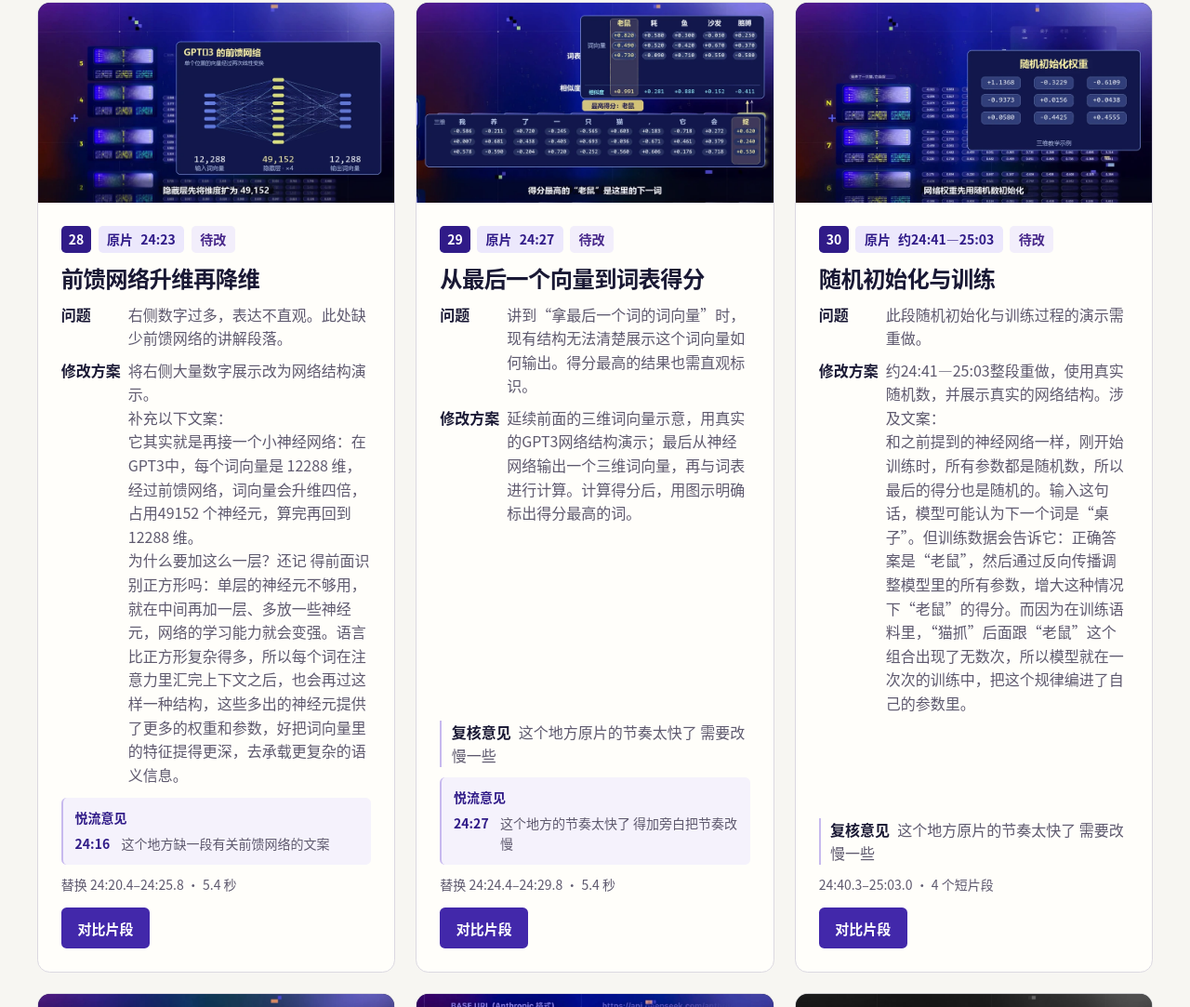
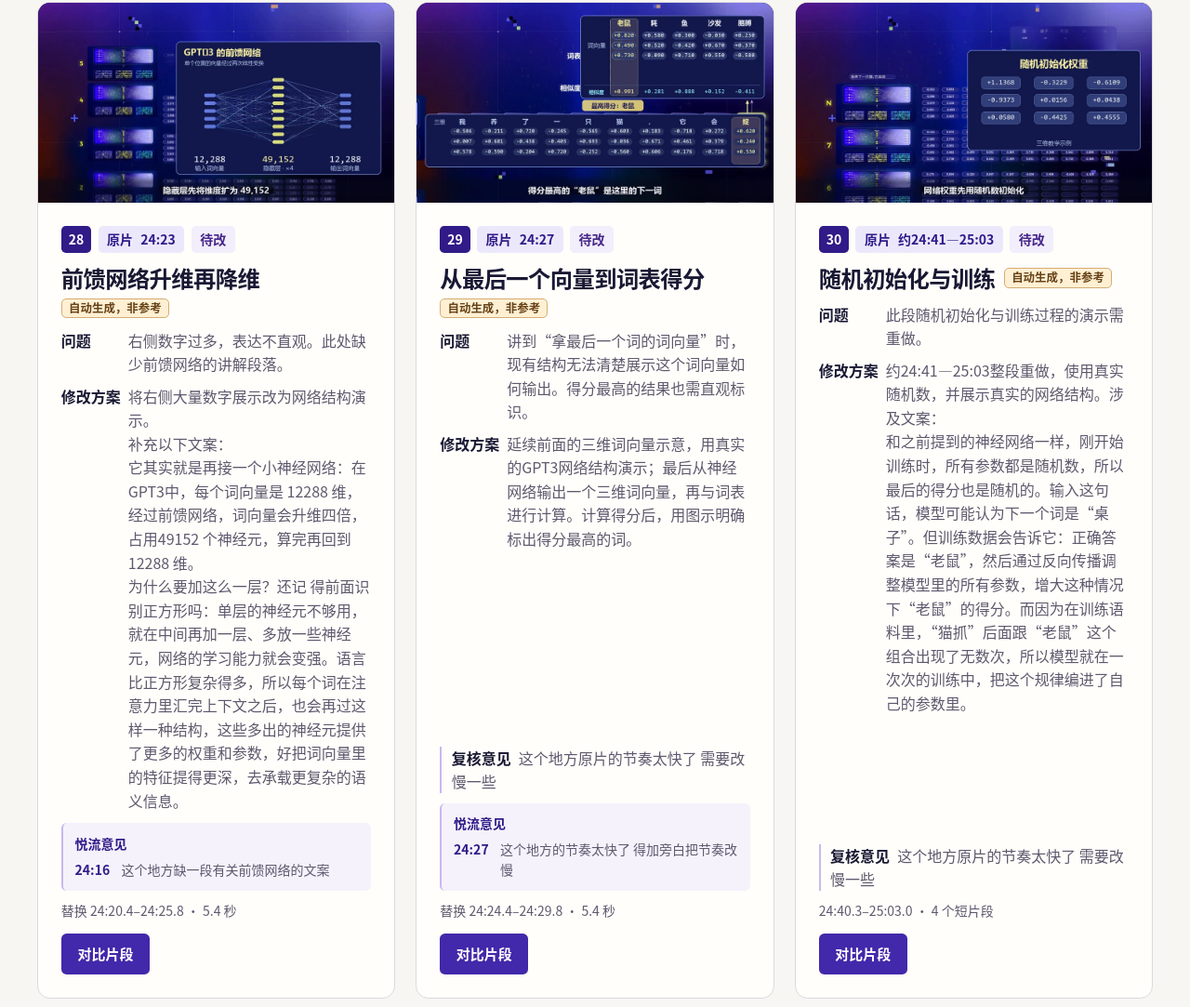
Before and after one commit to passwordis42/motion-graphics, a plain HTML site: page index.html in a window 1280 px wide. Shown: the part 7236-8319 px from the top of the page at 93% size. Drawn offline with Linux system fonts and the light colour scheme.

Commit message:
Show generated comparison badges on collection cards

```diff
--- a/index.html
+++ b/index.html
@@ -117,6 +117,19 @@
       font-size: clamp(1.2rem, 2.2vw, 1.52rem);
       line-height: 1.3;
       letter-spacing: -0.025em;
+    }
+
+    .card-heading { display: flex; flex-wrap: wrap; align-items: center; gap: 0.38rem 0.6rem; }
+    .generated-badge {
+      padding: 0.15rem 0.45rem;
+      border: 1px solid #d5ab72;
+      border-radius: 0.32rem;
+      background: #fff0d4;
+      color: #674216;
+      font-size: 0.78rem;
+      font-weight: 700;
+      line-height: 1.2;
+      white-space: nowrap;
     }
 
     .revision { display: grid; flex: 1; align-content: start; gap: 0.55rem; margin: 0; line-height: 1.6; }
@@ -893,7 +906,10 @@
             <p class="timestamp">原片 <time datetime="PT24M23S">24:23</time></p>
             <span class="review-status">待改</span>
           </div>
+          <div class="card-heading">
             <h2 id="t2423-title">前馈网络升维再降维</h2>
+            <span class="generated-badge">自动生成，非参考</span>
+          </div>
           <dl class="revision">
             <div><dt>问题</dt><dd>右侧数字过多，表达不直观。此处缺少前馈网络的讲解段落。</dd></div>
             <div><dt>修改方案</dt><dd>将右侧大量数字展示改为网络结构演示。
@@ -924,7 +940,10 @@
             <p class="timestamp">原片 <time datetime="PT24M27S">24:27</time></p>
             <span class="review-status">待改</span>
           </div>
+          <div class="card-heading">
             <h2 id="t2427-title">从最后一个向量到词表得分</h2>
+            <span class="generated-badge">自动生成，非参考</span>
+          </div>
           <dl class="revision">
             <div><dt>问题</dt><dd>讲到“拿最后一个词的词向量”时，现有结构无法清楚展示这个词向量如何输出。得分最高的结果也需直观标识。</dd></div>
             <div><dt>修改方案</dt><dd>延续前面的三维词向量示意，用真实的GPT3网络结构演示；最后从神经网络输出一个三维词向量，再与词表进行计算。计算得分后，用图示明确标出得分最高的词。</dd></div>
@@ -953,7 +972,10 @@
             <p class="timestamp">原片 <time datetime="PT24M41S">约24:41—25:03</time></p>
             <span class="review-status">待改</span>
           </div>
+          <div class="card-heading">
             <h2 id="t2441-title">随机初始化与训练</h2>
+            <span class="generated-badge">自动生成，非参考</span>
+          </div>
           <dl class="revision">
             <div><dt>问题</dt><dd>此段随机初始化与训练过程的演示需重做。</dd></div>
             <div><dt>修改方案</dt><dd>约24:41—25:03整段重做，使用真实随机数，并展示真实的网络结构。涉及文案：
@@ -1102,7 +1124,10 @@
               <p class="timestamp">原片 <time datetime="PT14M36S">14:36</time></p>
               <span class="review-status">可对比</span>
             </div>
+            <div class="card-heading">
               <h3 id="yueliu-1436-title">更换神经网络示意素材</h3>
+              <span class="generated-badge">自动生成，非参考</span>
+            </div>
             <div class="source-notes">
               <p>悦流原文</p>
               <ul role="list">
@@ -1126,7 +1151,10 @@
               <p class="timestamp">原片 <time datetime="PT14M45S">14:45</time></p>
               <span class="review-status">可对比</span>
             </div>
+            <div class="card-heading">
               <h3 id="yueliu-1445-title">连线权重数字与口播对齐</h3>
+              <span class="generated-badge">自动生成，非参考</span>
+            </div>
             <div class="source-notes">
               <p>悦流原文</p>
               <ul role="list">
@@ -1150,7 +1178,10 @@
               <p class="timestamp">原片 <time datetime="PT15M50S">15:50</time></p>
               <span class="review-status">可对比</span>
             </div>
+            <div class="card-heading">
               <h3 id="yueliu-1550-title">网络中的数字漂移</h3>
+              <span class="generated-badge">自动生成，非参考</span>
+            </div>
             <div class="source-notes">
               <p>悦流原文</p>
               <ul role="list">
@@ -1174,7 +1205,10 @@
               <p class="timestamp">原片 <time datetime="PT15M57S">15:57</time></p>
               <span class="review-status">可对比</span>
             </div>
+            <div class="card-heading">
               <h3 id="yueliu-1557-title">概率与损失画面的卡点</h3>
+              <span class="generated-badge">自动生成，非参考</span>
+            </div>
             <div class="source-notes">
               <p>悦流原文</p>
               <ul role="list">
@@ -1198,7 +1232,10 @@
               <p class="timestamp">原片 <time datetime="PT17M0S">17:00</time></p>
               <span class="review-status">可对比</span>
             </div>
+            <div class="card-heading">
               <h3 id="yueliu-1700-title">放大整句并调整「它」的字号</h3>
+              <span class="generated-badge">自动生成，非参考</span>
+            </div>
             <div class="source-notes">
               <p>悦流原文</p>
               <ul role="list">
@@ -1223,7 +1260,10 @@
               <p class="timestamp">原片 <time datetime="PT20M2S">20:02</time>–<time datetime="PT20M9S">20:09</time></p>
               <span class="review-status">可对比</span>
             </div>
+            <div class="card-heading">
               <h3 id="yueliu-2002-title">三维示意中叠加的词</h3>
+              <span class="generated-badge">自动生成，非参考</span>
+            </div>
             <div class="source-notes">
               <p>悦流原文</p>
               <ul role="list">
@@ -1250,7 +1290,10 @@
               <p class="timestamp">原片 <time datetime="PT20M19S">20:19</time>–<time datetime="PT20M20S">20:20</time></p>
               <span class="review-status">可对比</span>
             </div>
+            <div class="card-heading">
               <h3 id="yueliu-2019-title">词向量维度与新增旁白</h3>
+              <span class="generated-badge">自动生成，非参考</span>
+            </div>
             <div class="source-notes">
               <p>悦流原文</p>
               <ul role="list">
@@ -1276,7 +1319,10 @@
               <p class="timestamp">原片 <time datetime="PT21M20S">21:20</time></p>
               <span class="review-status">可对比</span>
             </div>
+            <div class="card-heading">
               <h3 id="yueliu-2120-title">放大例句的手机端文字</h3>
+              <span class="generated-badge">自动生成，非参考</span>
+            </div>
             <div class="source-notes">
               <p>悦流原文</p>
               <ul role="list">
@@ -1300,7 +1346,10 @@
               <p class="timestamp">原片 <time datetime="PT22M30S">22:30</time></p>
               <span class="review-status">可对比</span>
             </div>
+            <div class="card-heading">
               <h3 id="yueliu-2230-title">检查「老鼠」出现的时机</h3>
+              <span class="generated-badge">自动生成，非参考</span>
+            </div>
             <div class="source-notes">
               <p>悦流原文</p>
               <ul role="list">
@@ -1324,7 +1373,10 @@
               <p class="timestamp">原片 <time datetime="PT23M27S">23:27</time></p>
               <span class="review-status">可对比</span>
             </div>
+            <div class="card-heading">
               <h3 id="yueliu-2327-title">拉长得分比例示例的旁白</h3>
+              <span class="generated-badge">自动生成，非参考</span>
+            </div>
             <div class="source-notes">
               <p>悦流原文</p>
               <ul role="list">
@@ -1348,7 +1400,10 @@
               <p class="timestamp">原片 <time datetime="PT23M58S">23:58</time>–<time datetime="PT23M59S">23:59</time></p>
               <span class="review-status">可对比</span>
             </div>
+            <div class="card-heading">
               <h3 id="yueliu-2358-title">讲清 Q、K 到权重的过程</h3>
+              <span class="generated-badge">自动生成，非参考</span>
+            </div>
             <div class="source-notes">
               <p>悦流原文</p>
               <ul role="list">
@@ -1373,7 +1428,10 @@
               <p class="timestamp">原片 <time datetime="PT27M29S">27:29</time></p>
               <span class="review-status">可对比</span>
             </div>
+            <div class="card-heading">
               <h3 id="yueliu-2729-title">调整二维和三维镜头的衔接</h3>
+              <span class="generated-badge">自动生成，非参考</span>
+            </div>
             <div class="source-notes">
               <p>悦流原文</p>
               <ul role="list">
@@ -1397,7 +1455,10 @@
               <p class="timestamp">原片 <time datetime="PT27M40S">27:40</time></p>
               <span class="review-status">可对比</span>
             </div>
+            <div class="card-heading">
               <h3 id="yueliu-2740-title">统一相邻镜头的风格</h3>
+              <span class="generated-badge">自动生成，非参考</span>
+            </div>
             <div class="source-notes">
               <p>悦流原文</p>
               <ul role="list">
```
Lines whose indentation alone changed are shown as unchanged.
